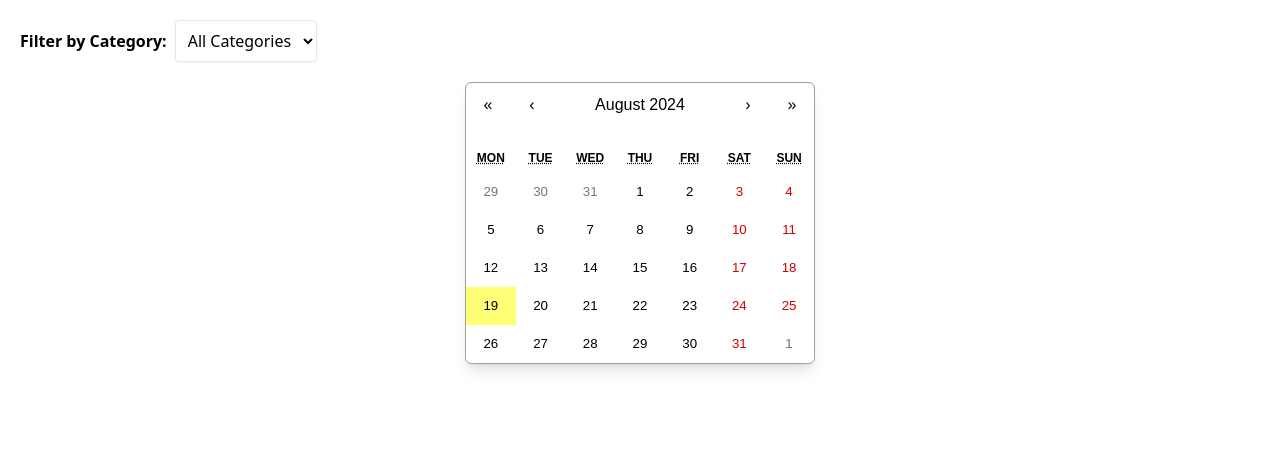
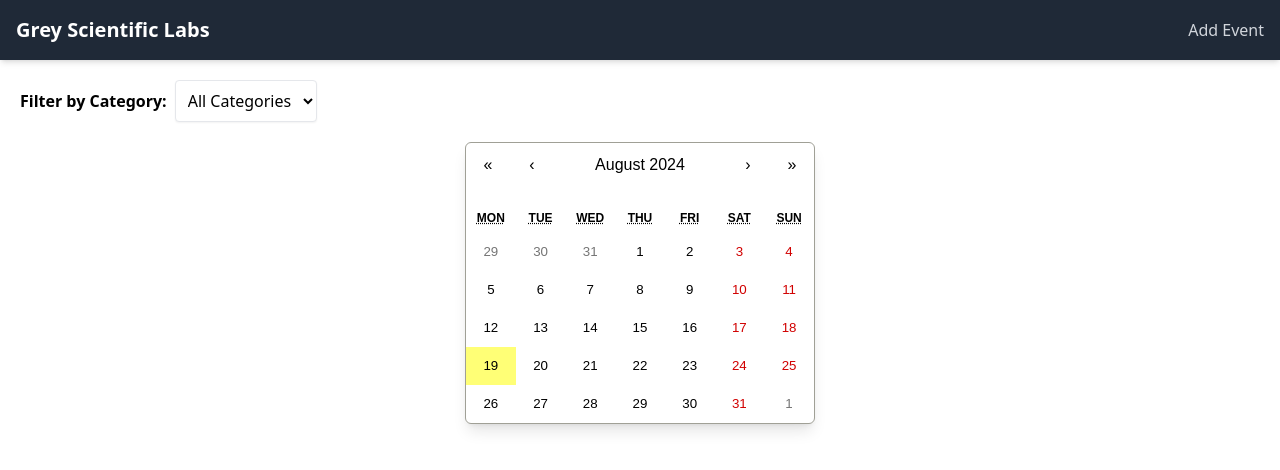
Before and after one commit to Ishirastogi/Event-calender, a React (Create React App) app: page / in a window 1280 px wide. Shown: the top 470 px of the page. Built offline with nearby package versions, Linux system fonts and the light colour scheme.

Commit message:
Update App.js

```diff
--- a/src/App.js
+++ b/src/App.js
@@ -1,12 +1,14 @@
-import React, { Suspense, lazy } from 'react';
-import { Routes, Route } from 'react-router-dom';
+import React, { Suspense, lazy } from "react";
+import { Routes, Route } from "react-router-dom";
+import Navbar from "./components/Navbar";
 
-const CalendarView = lazy(() => import('./components/CalendarView'));
-const EventDetails = lazy(() => import('./components/EventDetails'));
-const EventForm = lazy(() => import('./components/EventForm'));
-
+const CalendarView = lazy(() => import("./components/CalendarView"));
+const EventDetails = lazy(() => import("./components/EventDetails"));
+const EventForm = lazy(() => import("./components/EventForm"));
 function App() {
   return (
+    <>
+      <Navbar></Navbar>
       <Suspense fallback={<div>Loading...</div>}>
         <Routes>
           <Route path="/" element={<CalendarView />} />
@@ -15,6 +17,7 @@ function App() {
           <Route path="/edit-event/:id" element={<EventForm />} />
         </Routes>
       </Suspense>
+    </>
   );
 }
 
```
Lines whose indentation alone changed are shown as unchanged.
